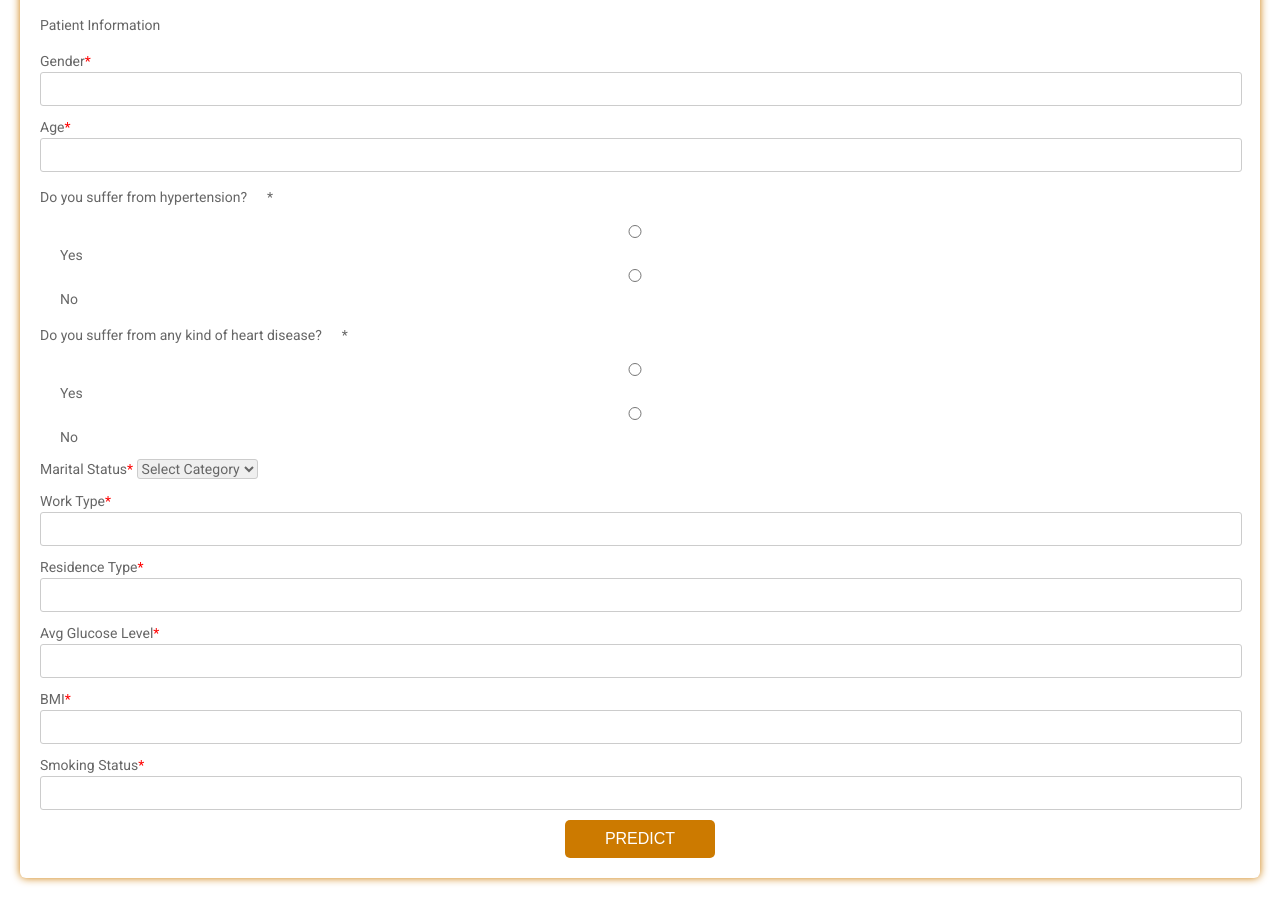
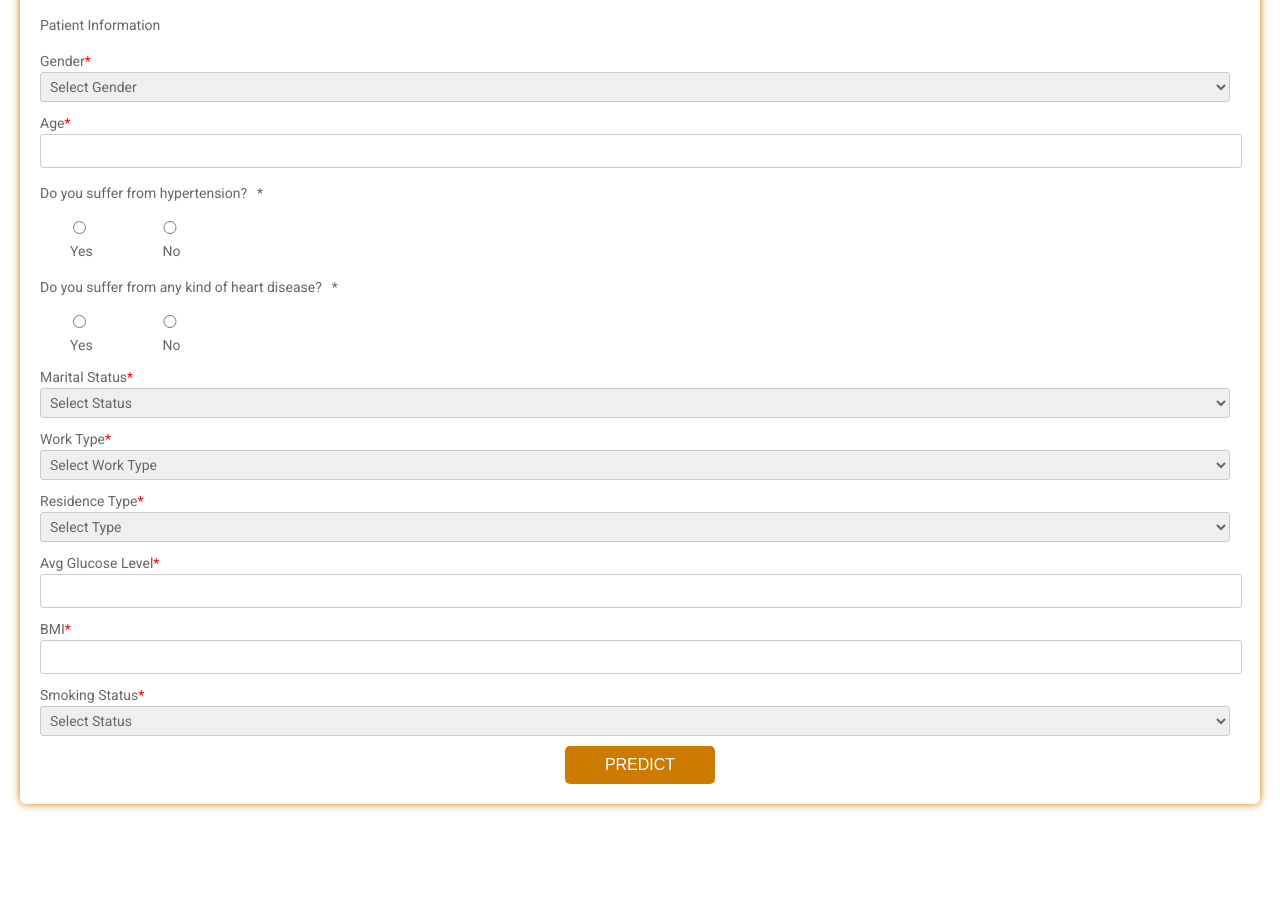
Before and after one commit to AshwinAnis/Stroke-Prediction-WebApp, a Flask app: page / in a window 1280 px wide. Shown: the part 340-1238 px from the top of the page. After the commit the page ends 1151 px from the top, so only its background shows below. Run offline with Flask 2, Linux system fonts and the light colour scheme; parts of the project's set-up code (start-up, migrations or seed data) failed here and were passed over; some libraries are stand-ins or nearby versions.

Commit message:
Update haf.html
Add dropdown selection to some components.

```diff
--- a/templates/haf.html
+++ b/templates/haf.html
@@ -78,7 +78,7 @@
             border-radius: 3px;
         }
 
-        input {
+        input, select {
             width: calc(100% - 10px);
             padding: 5px;
         }
@@ -116,6 +116,7 @@
         .item span {
             color: red;
         }
+
 
         input[type="date"]::-webkit-inner-spin-button {
             display: none;
@@ -155,11 +156,14 @@
         }
 
         .question span {
-            margin-left: 20px;
+            margin-left: 10px;
+
         }
 
         .question-answer label {
-            display: block;
+            display: inline-block;
+            padding-left: 20px;
+            padding-right: 20px;
         }
 
         label.radio:before {
@@ -246,7 +250,12 @@
             <p>Patient Information</p>
             <div class="item">
                 <label for="gender">Gender<span>*</span></label>
-                <input id="gender" type="text" name="gender" required/>
+                <select id="gender" type="text" name="gender" required>
+                    <option value="" disabled selected>Select Gender</option>
+                    <option value="Male">Married</option>
+                    <option value="Female">Single</option>
+                    <option value="Other">Other</option>
+                </select>
             </div>
             <div class="item">
                 <label for="age">Age<span>*</span></label>
@@ -277,7 +286,7 @@
             <div class="item">
                 <label for="maritalstatus">Marital Status<span>*</span></label>
                 <select id="maritalstatus" name="maritalstatus" required>
-                    <option value="" disabled selected>Select Category</option>
+                    <option value="" disabled selected>Select Status</option>
                     <option value="Yes">Married</option>
                     <option value="No">Single</option>
                 </select>
@@ -286,11 +295,22 @@
 
             <div class="item">
                 <label for="worktype">Work Type<span>*</span></label>
-                <input id="worktype" type="text" name="worktype" required/>
+                <select id="worktype" type="text" name="worktype" required>
+                    <option value="" disabled selected>Select Work Type</option>
+                    <option value="Self-employed">Self Employed</option>
+                    <option value="Private">Private</option>
+                    <option value="Govt_job">Government Job</option>
+                    <option value="Never_worked">Never Worked</option>
+                    <option value="children">Children</option>
+                </select>
             </div>
             <div class="item">
                 <label for="residencetype">Residence Type<span>*</span></label>
-                <input id="residencetype" type="text" name="residencetype" required/>
+                <select id="residencetype" type="text" name="residencetype" required>
+                    <option value="" disabled selected>Select Type</option>
+                    <option value="Rural">Rural</option>
+                    <option value="Urban">Urban</option>
+                </select>
             </div>
             <div class="item">
                 <label for="avgbloodglucose">Avg Glucose Level<span>*</span></label>
@@ -302,7 +322,12 @@
             </div>
             <div class="item">
                 <label for="smokingstatus">Smoking Status<span>*</span></label>
-                <input id="smokingstatus" type="text" name="smokingstatus" required/>
+                <select id="smokingstatus" type="text" name="smokingstatus" required>
+                    <option value="" disabled selected>Select Status</option>
+                    <option value="smokes">Smokes</option>
+                    <option value="formerly smoked">Formerly Smoked</option>
+                    <option value="never smoked">Never Smoked</option>
+                </select>
             </div>
             <!-- <div class="item">
                 <p>Resting ECG</p>
```
